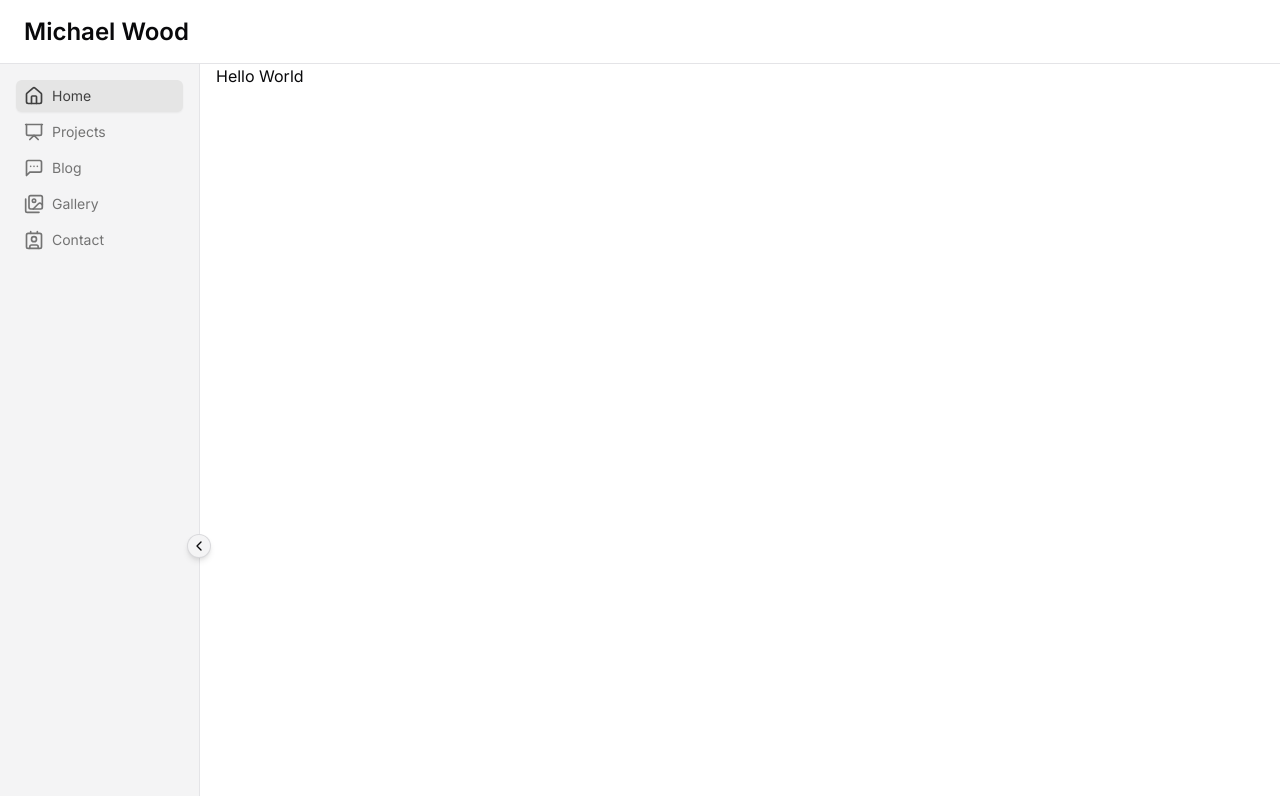
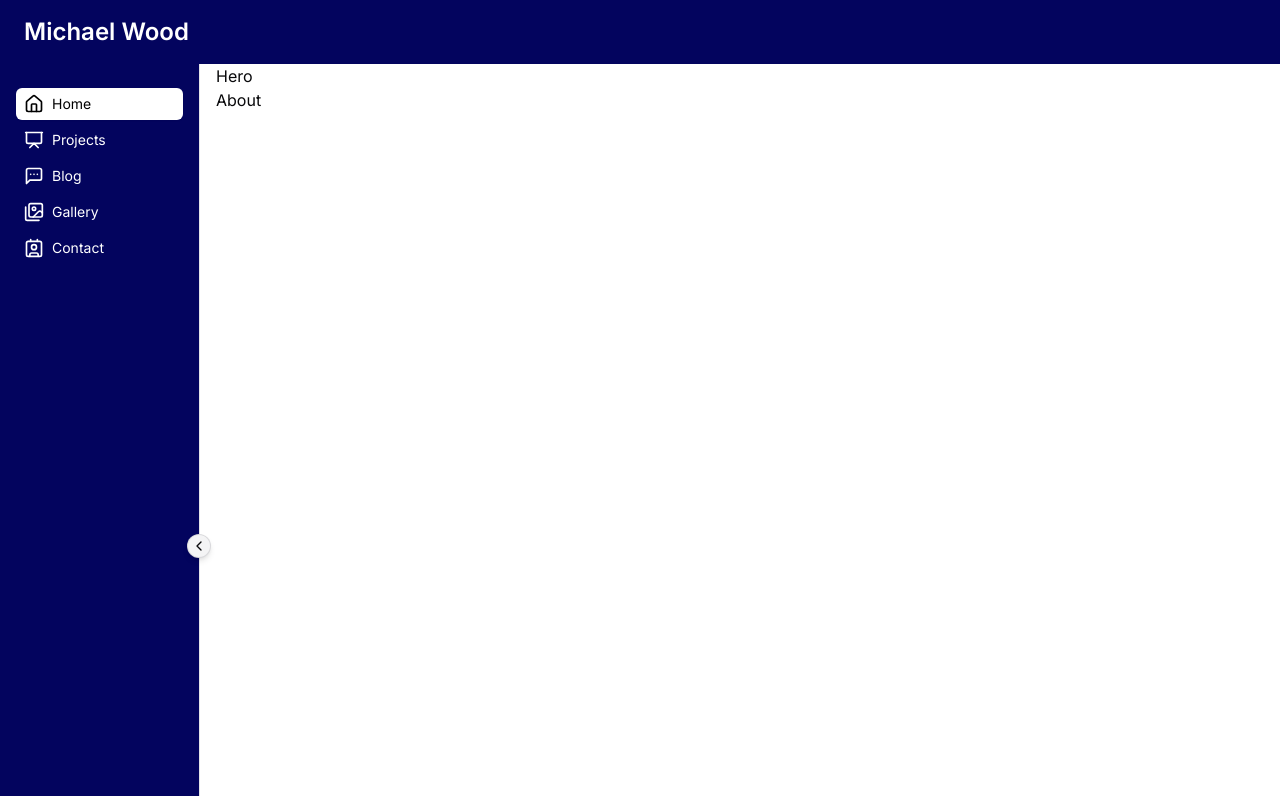
Before and after one commit to Mike-W00d/Portfolio-V2, a Next.js app: page / in a window 1280 px wide. Built offline with nearby package versions, Linux system fonts and the light colour scheme.

Commit message:
Navbar styling done

```diff
--- a/src/app/_sections/header.tsx
+++ b/src/app/_sections/header.tsx
@@ -23,14 +23,14 @@ export default function Header() {
   const [isOpen, setIsOpen] = useState(false);
 
   return (
-    <header className="flex items-center h-16 px-4 border-b shrink-0 md:px-6 justify-between">
+    <header className="flex items-center h-16 px-4 border-b shrink-0 md:px-6 justify-between bg-fedblue border-fedblue">
       <Link
         href="/"
         className="flex items-center gap-2 text-xl font-semibold md:text-base"
         prefetch={false}
       >
         {/* <span className="w-8 h-8 border bg-accent rounded-full" /> */}
-        <span className='text-2xl'>Michael Wood</span>
+        <span className='text-2xl text-white'>Michael Wood</span>
       </Link>
 
       <div className="ml-4 flex items-center gap-3">
@@ -60,7 +60,7 @@ export default function Header() {
           </DropdownMenuContent>
         </DropdownMenu> */}
 
-        <button onClick={() => setIsOpen(true)} className="block sm:hidden">
+        <button onClick={() => setIsOpen(true)} className="block sm:hidden bg-white rounded-sm hover:lb">
           <Menu size={24} />
         </button>
 
--- a/src/app/page.tsx
+++ b/src/app/page.tsx
@@ -8,7 +8,13 @@ export const metadata: Metadata = {
 export default function Home() {
   return (
     <div>
-      Hello World
+    <section>
+      <Hero />
+    </section>
+    <section>
+      <About />
+    </section>
+
     </div>
   );
 }
--- a/src/components/side-nav.tsx
+++ b/src/components/side-nav.tsx
@@ -51,9 +51,9 @@ export default function SideNav() {
           'border-r transition-all duration-300 ease-in-out transform hidden sm:flex h-full bg-accent',
         )}
       >
-        <aside className="flex h-full flex-col w-full break-words px-4 overflow-x-hidden columns-1">
+        <aside className="flex h-full flex-col w-full break-words px-4 overflow-x-hidden columns-1 bg-fedblue">
           {/* Top */}
-          <div className="mt-4 relative pb-2">
+          <div className="mt-6 relative pb-2">
             <div className="flex flex-col space-y-1">
               {navItems.map((item, idx) => {
                 if (item.position === 'top') {
@@ -128,8 +128,8 @@ export const SideNavItem: React.FC<{
           href={path}
           className={`h-full relative flex items-center whitespace-nowrap rounded-md ${
             active
-              ? 'font-base text-sm bg-neutral-200 shadow-sm text-neutral-700 dark:bg-neutral-800 dark:text-white'
-              : 'hover:bg-neutral-200 hover:text-neutral-700 text-neutral-500 dark:text-neutral-400 dark:hover:bg-neutral-800 dark:hover:text-white'
+              ? 'font-base text-sm bg-white shadow-sm text-black'
+              : 'hover:bg-white hover:text-black text-white'
           }`}
         >
           <div className="relative font-base text-sm py-1.5 px-2 flex flex-row items-center space-x-2 rounded-md duration-100">
@@ -145,8 +145,8 @@ export const SideNavItem: React.FC<{
                 href={path}
                 className={`h-full relative flex items-center whitespace-nowrap rounded-md ${
                   active
-                    ? 'font-base text-sm bg-neutral-200 text-neutral-700 dark:bg-neutral-800 dark:text-white'
-                    : 'hover:bg-neutral-200 hover:text-neutral-700 text-neutral-500 dark:text-neutral-400 dark:hover:bg-neutral-800 dark:hover:text-white'
+                    ? 'font-base text-sm bg-white text-black'
+                    : 'hover:bg-white hover:text-black text-white'
                 }`}
               >
                 <div className="relative font-base text-sm p-2 flex flex-row items-center space-x-2 rounded-md duration-100">
--- a/tailwind.config.ts
+++ b/tailwind.config.ts
@@ -52,6 +52,11 @@ const config = {
           DEFAULT: "hsl(var(--card))",
           foreground: "hsl(var(--card-foreground))",
         },
+        fedblue: '#03045E',
+        honblue: '#0077B6',
+        pacific: '#00B4D8',
+        lb: '#90E0EF',
+        cyan: '#CAF0F8'
       },
       borderRadius: {
         lg: "var(--radius)",
```
